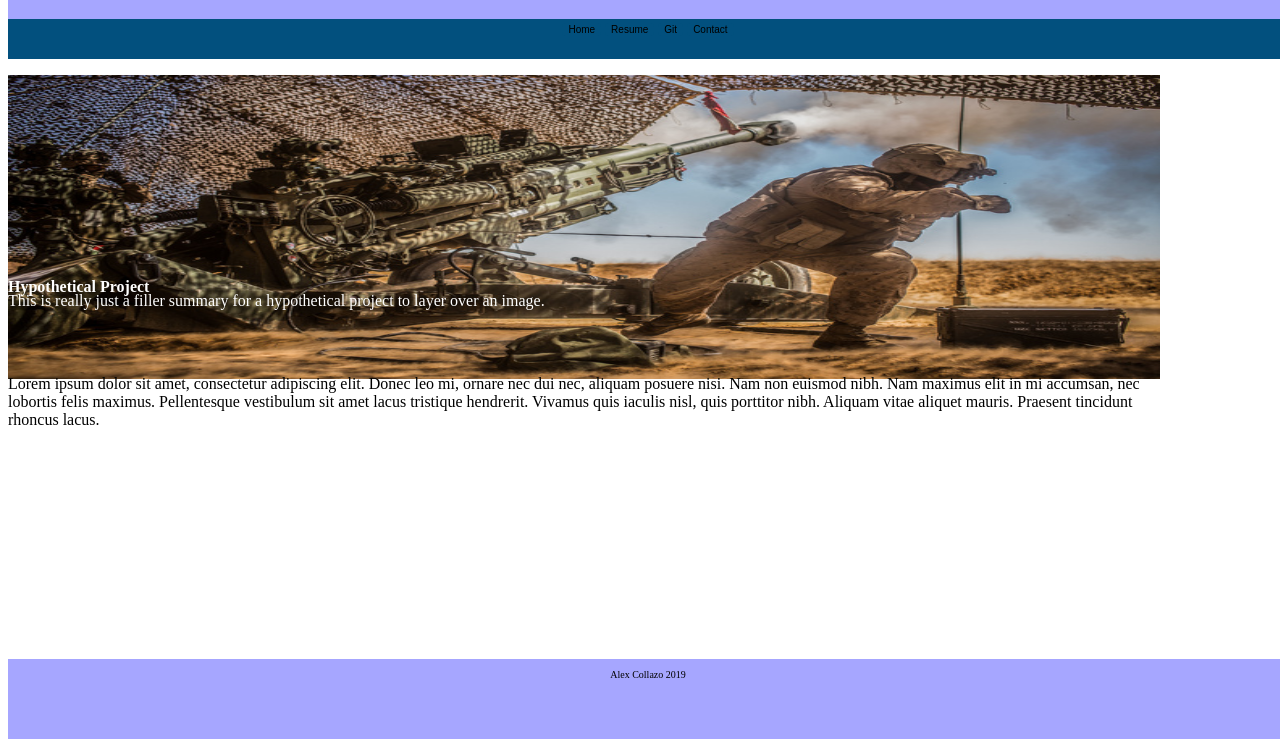
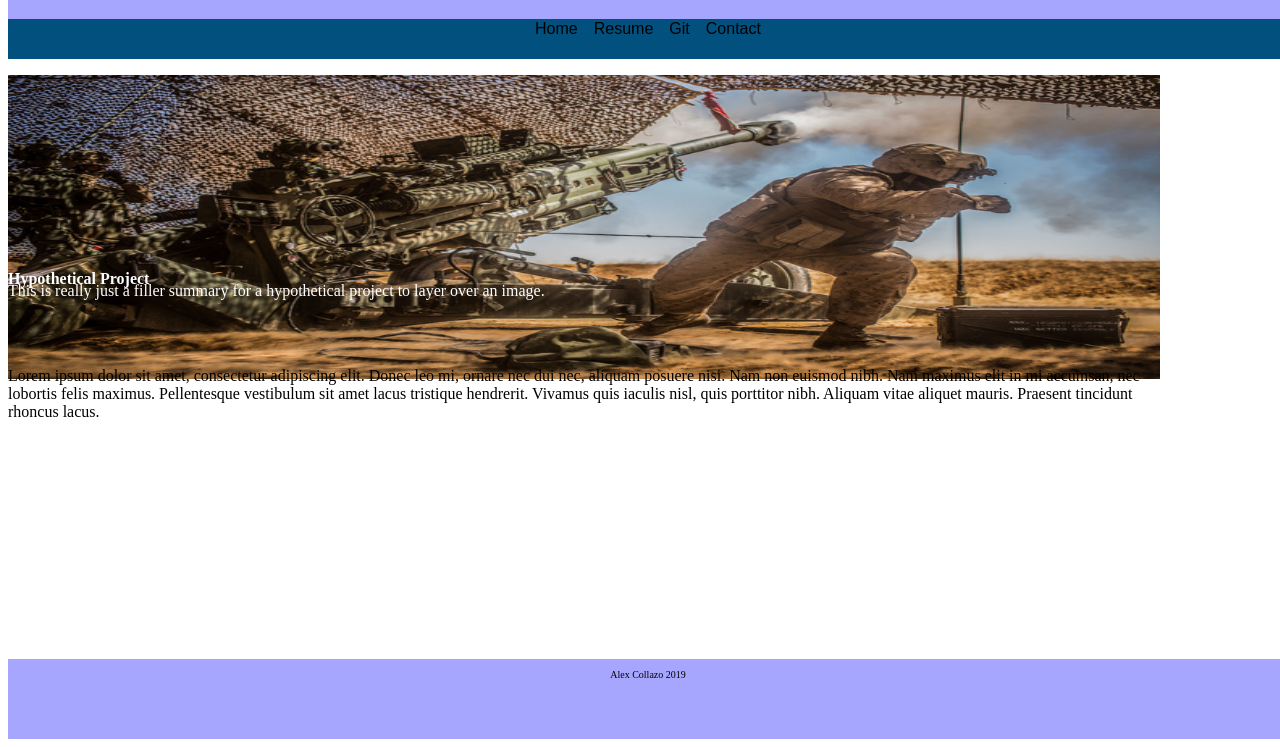
Before and after one commit to piercecollazo/ResumeSiteGridNoMedia, a plain HTML site: page index.html in a window 1280 px wide. Shown: the part 69-816 px from the top of the page. Drawn offline with Linux system fonts and the light colour scheme.

Commit message:
minor cosmetic touch up, prelude to cosmetic reworks.

```diff
--- a/main.css
+++ b/main.css
@@ -32,7 +32,7 @@ button{
     grid-area:2/1/2/1;
     background-color: rgb(2, 80, 126);
     padding: 5px px;
-    font-size: 10px;
+    font-size: 1em;
     display: inline-block;
     text-align: center;
     border-radius: 4px;
@@ -60,7 +60,7 @@ button{
     /* background-color: rgba(0, 0, 0, 0.274); */
     font-size:1em;
     /* width:100vw; */
-    bottom:14.5vh;
+    bottom:15.5vh;
 }
 
 .summary{
@@ -68,7 +68,7 @@ button{
     /* background-color:rgba(0, 0, 0, 0.274); */
     font-size: 1em;
     position: relative;
-    bottom: 17vh;
+    bottom: 18.2vh;
     text-align: start;
     /* width:80vw; */
 }
@@ -78,7 +78,7 @@ button{
     font-size: 1em;
     width:90vw;
     position: relative;
-    top:20vh;
+    top:19vh;
 
 }
 
```
